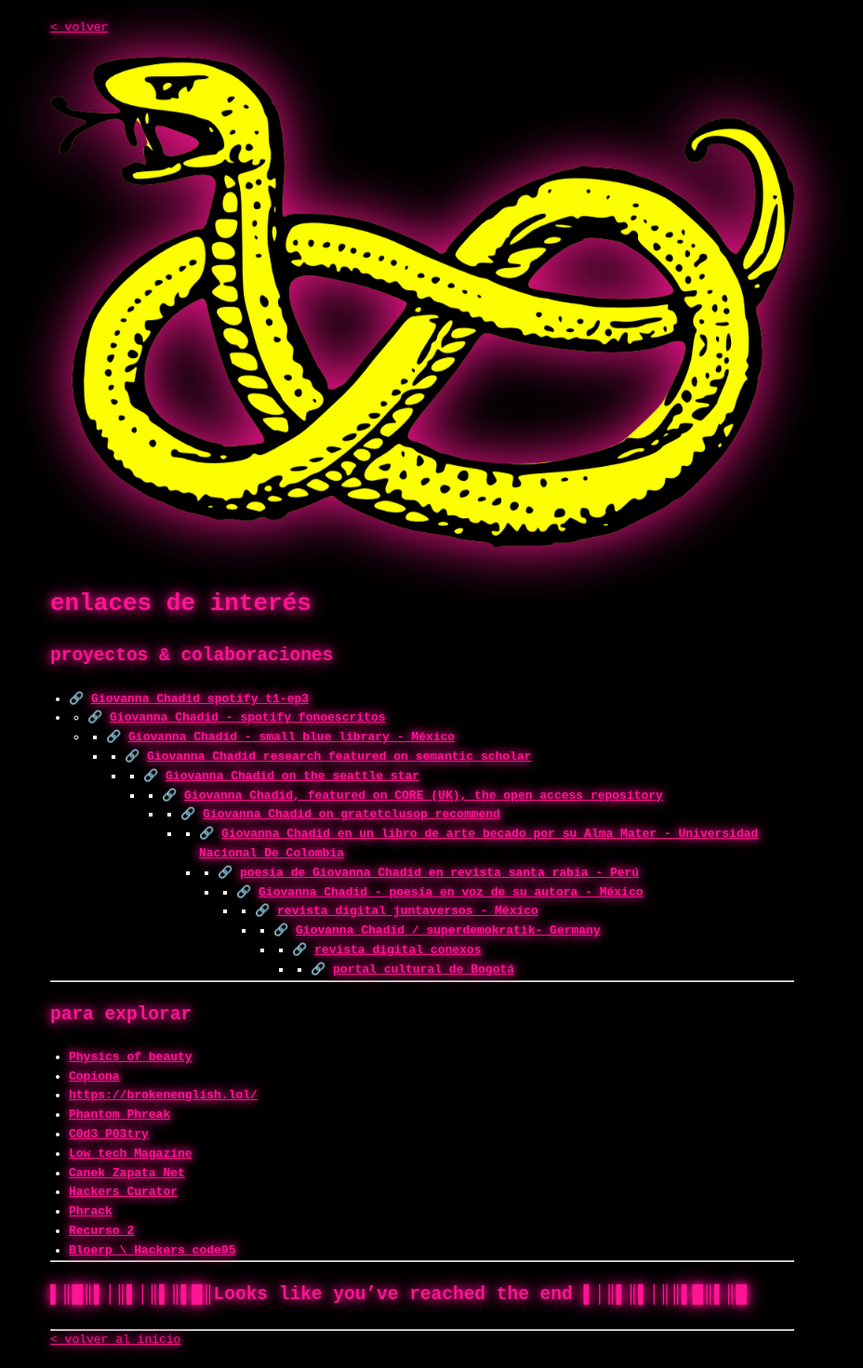
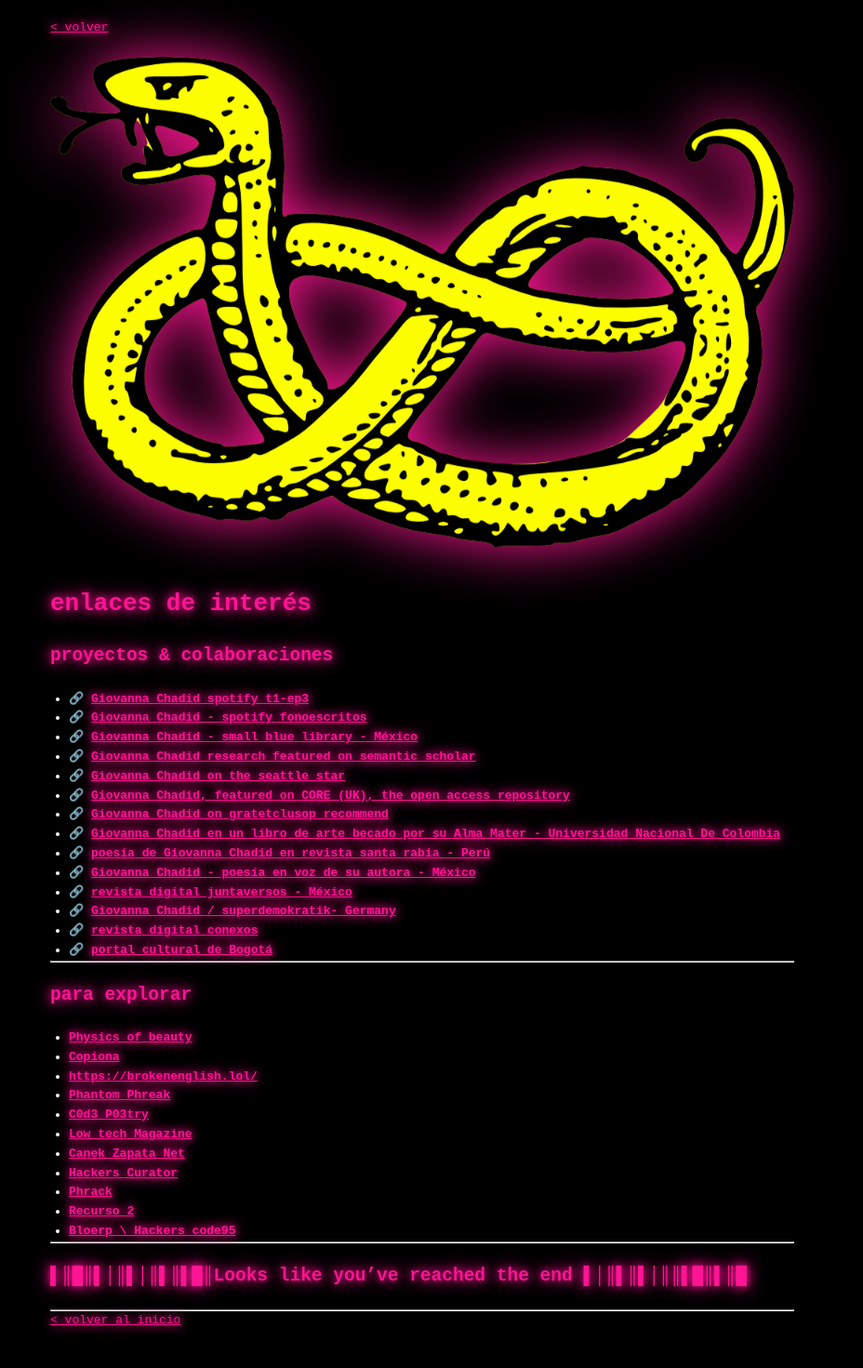
Before and after one commit to medusahra/medusahra.github.io, a Jekyll site: the page built from enlaces.md, in a window 1280 px wide. Shown: the whole page at 93% size, without its empty margins (186-1114 px from the left). Built offline with Jekyll 4.4.1, drawn with Linux system fonts in a browser that asks for light colours.

Commit message:
Update enlaces.md

```diff
--- a/enlaces.md
+++ b/enlaces.md
@@ -11,20 +11,20 @@
 
 ## proyectos & colaboraciones
 
-  - 🔗 **[Giovanna Chadid spotify t1-ep3](https://open.spotify.com/episode/0uytTOumP2Wn1w28y9jw3E?si=uu7dJu4pTmyrt2TLOms5yw)**
-  - - 🔗 **[Giovanna Chadid - spotify fonoescritos](https://open.spotify.com/episode/0uytTOumP2Wn1w28y9jw3E?si=uu7dJu4pTmyrt2TLOms5yw)**
-    - - 🔗 **[Giovanna Chadid - small blue library -  México](https://smallbluelibrary.wordpress.com/2021/04/11/poesia-en-voz-de-sus-autoras-giovanna-chadid/)**
-      - - 🔗 **[Giovanna Chadid research featured on semantic scholar](https://www.semanticscholar.org/author/Giovanna-Chadid/146780905)**
-        - - 🔗 **[Giovanna Chadid on the seattle star](https://www.seattlestar.net/author/giovchad/)**
-          - - 🔗 **[Giovanna Chadid, featured on CORE (UK), the open access repository](https://core.ac.uk/display/229562174)**
-            - - 🔗 **[Giovanna Chadid on gratetclusop recommend](https://gratetclusop.blogspot.com/2018/08/anti-poemas-libro-epub-giovanna-chadid.html)**
-              - - 🔗 **[Giovanna Chadid en un libro de arte becado por su Alma Mater - Universidad Nacional De Colombia](https://issuu.com/gris_libros-cartillas/docs/nch_e-book)**
-                - - 🔗 **[poesía de Giovanna Chadid en revista santa rabia - Perú](https://santarabiapoetry.com/giovanna-simone-chadid-movimiento-sobre-los-escombros/)**
-                  - - 🔗 **[Giovanna Chadid - poesía en voz de su autora - México](https://archive.org/download/httpssmallbluelibrary.com20210411poesia-en-voz-de-sus-autoras-giovanna-chadid)**
-                    - - 🔗 **[revista digital juntaversos - México](https://juntaversos.wordpress.com/2015/02/13/ruido-material-giovanna-chadid/)**
-                      - - 🔗 **[Giovanna Chadid / superdemokratik- Germany](http://superdemokraticos.com/themen/miteinander/verseuchende-politik/index.html)**
-                        - - 🔗 **[revista digital conexos](https://conexos.org/2013/02/10/cuerpo-y-otros-poemas/)**
-                          - - 🔗 **[portal cultural de Bogotá](https://www.quira-medios.com/giovanna-simone-ch%C3%A4did/)**
+- 🔗 **[Giovanna Chadid spotify t1-ep3](https://open.spotify.com/episode/0uytTOumP2Wn1w28y9jw3E?si=uu7dJu4pTmyrt2TLOms5yw)**
+- 🔗 **[Giovanna Chadid - spotify fonoescritos](https://open.spotify.com/episode/0uytTOumP2Wn1w28y9jw3E?si=uu7dJu4pTmyrt2TLOms5yw)**
+- 🔗 **[Giovanna Chadid - small blue library -  México](https://smallbluelibrary.wordpress.com/2021/04/11/poesia-en-voz-de-sus-autoras-giovanna-chadid/)**
+- 🔗 **[Giovanna Chadid research featured on semantic scholar](https://www.semanticscholar.org/author/Giovanna-Chadid/146780905)**
+- 🔗 **[Giovanna Chadid on the seattle star](https://www.seattlestar.net/author/giovchad/)**
+- 🔗 **[Giovanna Chadid, featured on CORE (UK), the open access repository](https://core.ac.uk/display/229562174)**
+- 🔗 **[Giovanna Chadid on gratetclusop recommend](https://gratetclusop.blogspot.com/2018/08/anti-poemas-libro-epub-giovanna-chadid.html)**
+- 🔗 **[Giovanna Chadid en un libro de arte becado por su Alma Mater - Universidad Nacional De Colombia](https://issuu.com/gris_libros-cartillas/docs/nch_e-book)**
+- 🔗 **[poesía de Giovanna Chadid en revista santa rabia - Perú](https://santarabiapoetry.com/giovanna-simone-chadid-movimiento-sobre-los-escombros/)**
+- 🔗 **[Giovanna Chadid - poesía en voz de su autora - México](https://archive.org/download/httpssmallbluelibrary.com20210411poesia-en-voz-de-sus-autoras-giovanna-chadid)**
+- 🔗 **[revista digital juntaversos - México](https://juntaversos.wordpress.com/2015/02/13/ruido-material-giovanna-chadid/)**
+- 🔗 **[Giovanna Chadid / superdemokratik- Germany](http://superdemokraticos.com/themen/miteinander/verseuchende-politik/index.html)**
+- 🔗 **[revista digital conexos](https://conexos.org/2013/02/10/cuerpo-y-otros-poemas/)**
+- 🔗 **[portal cultural de Bogotá](https://www.quira-medios.com/giovanna-simone-ch%C3%A4did/)**
 
 ---
 
```
